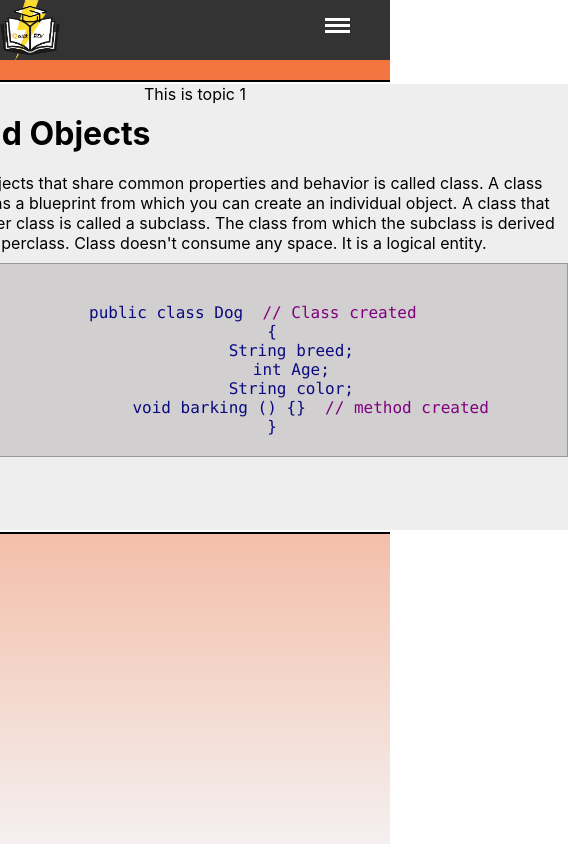
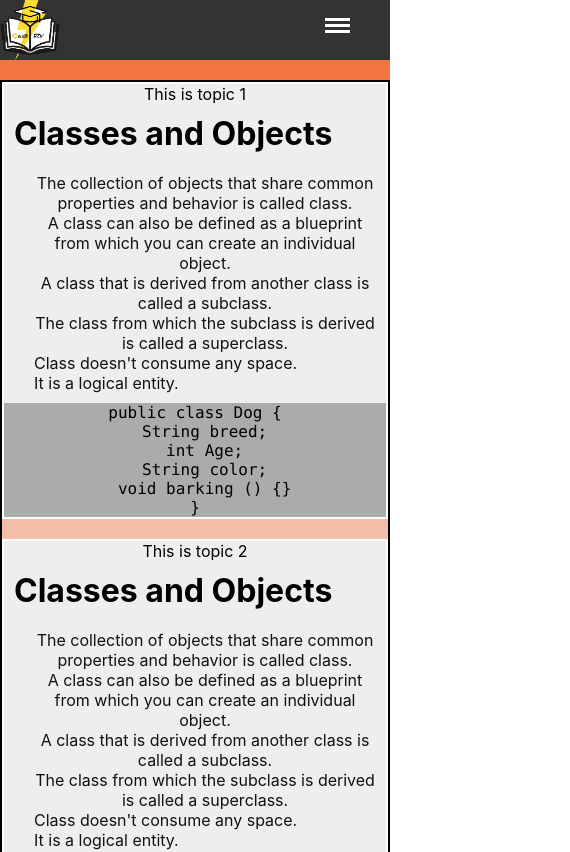
Before and after one commit to AashutoshSingh29/QuickRev, a React (Create React App) app: page /contactus in a window 390 px wide. Shown: the top 852 px of the page, 570 px wide, since content can reach past the window. Built offline with nearby package versions, Linux system fonts and the light colour scheme.

Commit message:
Topics Component made responsive and CSS rectified

```diff
--- a/src/components/SubjectTopics.js
+++ b/src/components/SubjectTopics.js
@@ -6,18 +6,28 @@ const SubjectTopics = () => {
         {
             "topicId":1,
             "heading":"Classes and Objects",
-            "body":" The collection of objects that share common properties and behavior is called class. A class can also be defined as a blueprint from which you can create an individual object. A class that is derived from another class is called a subclass. The class from which the subclass is derived is called a superclass. Class doesn't consume any space. It is a logical entity.",
-            "example":`<pre style="background-color: #d1cfcf; border: 1px solid #999; display:block;padding: 5px; ">
-
-            <code style="color:rgb(11, 11, 127) ;">
-            public class Dog <span style="color: purple;"> // Class created</span>
-                {
-                    String breed;
-                    int Age;
-                    String color;
-                        void barking () {} <span style="color: purple;"> // method created</span>
-                }</code>
-            </pre>`
+            "body":[
+                "The collection of objects that share common properties and behavior is called class.",
+                "A class can also be defined as a blueprint from which you can create an individual object.",
+                "A class that is derived from another class is called a subclass.",
+                "The class from which the subclass is derived is called a superclass.",
+                "Class doesn't consume any space.",
+                "It is a logical entity."
+              ],
+            "example":"public class Dog {\n  String breed;\n  int Age;\n  String color;\n  void barking () {}\n}"
+        },
+        {
+            "topicId":2,
+            "heading":"Classes and Objects",
+            "body":[
+                "The collection of objects that share common properties and behavior is called class.",
+                "A class can also be defined as a blueprint from which you can create an individual object.",
+                "A class that is derived from another class is called a subclass.",
+                "The class from which the subclass is derived is called a superclass.",
+                "Class doesn't consume any space.",
+                "It is a logical entity."
+              ],
+            "example":"public class Dog {\n  String breed;\n  int Age;\n  String color;\n  void barking () {}\n}"
         }
     ]
 
@@ -28,22 +38,14 @@ const SubjectTopics = () => {
 //  }
     return (
         <>
-
-
         <div className="subjects-container">
-
         {
             oops.map( (element)=>{
                 return <div className="comp" key={element.topicId}>
-                    <Topics item={1} heading={element.heading} body={element.body} example={element.example} />
+                    <Topics topicId={element.topicId} heading={element.heading} body={element.body} example={element.example} />
                 </div>
             })
         }
-
-        {/* <Topics item={1} heading={something.heading}></Topics>
-        <Topics item={2}></Topics>
-        <Topics item={3}></Topics>
-        <Topics item={4}></Topics> */}
         </div>
         </>
     )
--- a/src/components/Topics.js
+++ b/src/components/Topics.js
@@ -1,25 +1,67 @@
 import React from "react";
 
 
+// const Topics = (props) =>{
+
+//     return (
+//         <>
+//         <div className="topics-container">
+//           <p>This is topic {props.item}</p>
+//           <div className="topic-heading"><h1>{props.heading}</h1>   </div>
+//           <div className="topic-body">{props.body}</div>
+//           <div className="topic-example" >
+//             <pre>
+//               <code>{props.example}</code>
+//             </pre>
+//           </div>
+
+//         </div>
+//         </>
+//     )
+// }
+
+
+
 const Topics = (props) =>{
+  const bodyArray = Array.isArray(props.body) ? props.body : [props.body];
   return (
       <>
       <div className="topics-container">
-        <p>This is topic {props.item}</p>
+        <p>This is topic {props.topicId}</p>
         <div className="topic-heading"><h1>{props.heading}</h1>   </div>
-        <div className="topic-body">{props.body} </div>
+        <div className="topic-body">
+          <ul className="topics-ul">
+          {bodyArray.map((detail, index) => (
+                <li key={index}>{detail}</li>
+              ))}
+          </ul>
+        </div>
         <div className="topic-example" >
-        {props.children ? (
-          props.children
-        ) : (
-          <div dangerouslySetInnerHTML={{ __html: props.example }} ></div>
-        )}
+          <pre>
+            <code>{props.example}</code>
+          </pre>
         </div>
 
       </div>
-
       </>
   )
 }
 
+
+
+
+
+
+
+
+
+
+
+
+
+
+
+
+
+
 export default Topics;
--- a/src/index.css
+++ b/src/index.css
@@ -377,7 +377,16 @@ object-fit: cover;
   display: flex;
   flex-direction: column;
   align-items: center;
+  overflow: hidden;
 }
+@media (max-width:858px){
+  .subjects-container{
+    width: 100%;
+    height: auto;
+    /* max-width: 250px; */
+  }
+}
+
 
 /* Subject Topic CSS Ends */
 
@@ -389,7 +398,26 @@ object-fit: cover;
   height: 450px;
   border: solid 2px white;
   background-color: #eee ;
+  margin-bottom: 20px;
+  /* box-sizing: border-box; */
+  overflow: auto;
+}
 
+@media (max-width:858px){
+  .topics-container{
+    width: 100%;
+    height: auto;
+    /* max-width: 250px; */
+
+  }
+}
+@media (max-width:425px){
+  .topics-container{
+    width: 100%;
+    height: auto;
+    /* max-width: 250px; */
+
+  }
 }
 
 .topic-heading{
@@ -408,7 +436,8 @@ object-fit: cover;
   width: 450px;
 }
 .topic-example{
-  background-color: #8c0c0c;
+  background-color: #ababab;
+  overflow: hidden;
 }
 .topic-pre{
   background-color: #d1cfcf;
@@ -416,4 +445,10 @@ object-fit: cover;
   display: block;
   padding: 5px;
 }
+
+.topics-ul{
+  list-style-type: disc;
+  color: #111111;
+  padding-left: 20px;
+}
 /* Topics Css Ended Here */
```
Lines whose indentation alone changed are shown as unchanged.
